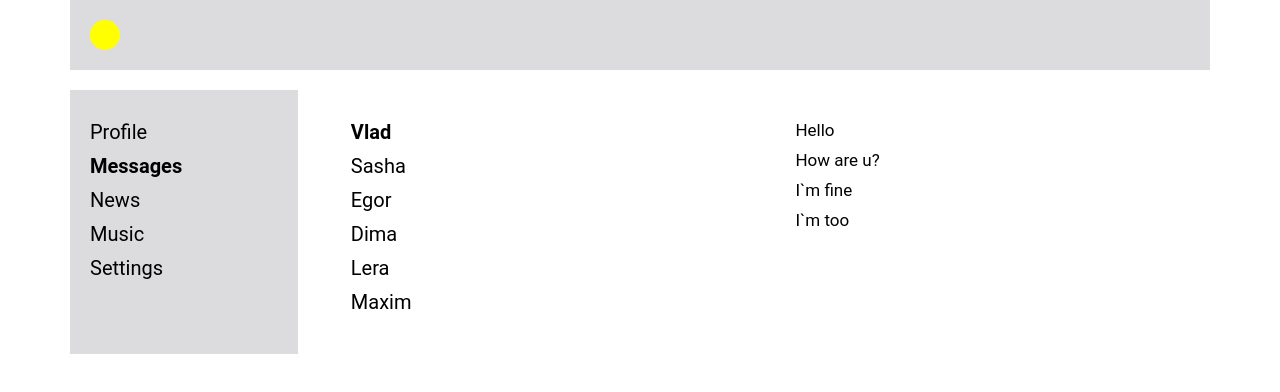
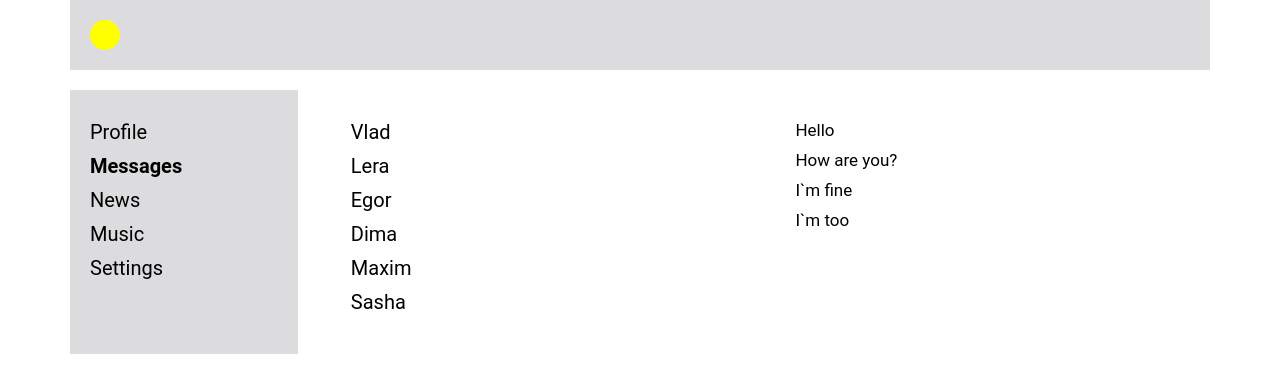
Before and after one commit to Flex17/SocialNetwork, a React (Create React App) app: page /dialogs in a window 1280 px wide. Shown: the top 392 px of the page. Built offline with nearby package versions, Linux system fonts and the light colour scheme.

Commit message:
added dialogtem and message components

```diff
--- a/src/components/main/dialogs/Dialogs.jsx
+++ b/src/components/main/dialogs/Dialogs.jsx
@@ -1,24 +1,25 @@
 import React from "react";
 
 import classes from './dialogs.module.css'
-import { NavLink } from 'react-router-dom';
+import DialogItem from "./dialogItem/DialogItem";
+import Message from "./message/Message";
 
 const Dialogs = () => {
     return (
         <div className={classes.dialogs}>
             <div className={classes.dialogs_items}>
-                <NavLink to='/dialogs/Vlad' className={classes.dialog + ' ' + classes.active}>Vlad</NavLink>
-                <NavLink to='/dialogs/Sasha' className={classes.dialog}>Sasha</NavLink>
-                <NavLink to='/dialogs/Egor' className={classes.dialog}>Egor</NavLink>
-                <NavLink to='/dialogs/Dima' className={classes.dialog}>Dima</NavLink>
-                <NavLink to='/dialogs/Lera' className={classes.dialog}>Lera</NavLink>
-                <NavLink to='/dialogs/Maxim' className={classes.dialog}>Maxim</NavLink>
+                <DialogItem name='Vlad' id='1' />
+                <DialogItem name='Lera' id='2' />
+                <DialogItem name='Egor' id='3' />
+                <DialogItem name='Dima' id='4' />
+                <DialogItem name='Maxim' id='5' />
+                <DialogItem name='Sasha' id='6' />
             </div>
             <div className={classes.messages}>
-                <div className={classes.message}>Hello</div>
-                <div className={classes.message}>How are u?</div>
-                <div className={classes.message}>I`m fine</div>
-                <div className={classes.message}>I`m too</div>
+                <Message message="Hello" />
+                <Message message="How are you?" />
+                <Message message="I`m fine" />
+                <Message message="I`m too" />
             </div>
         </div>
     )
--- /dev/null
+++ b/src/components/main/dialogs/dialogItem/DialogItem.jsx
@@ -0,0 +1,17 @@
+import React from "react";
+import { NavLink } from "react-router-dom";
+import classes from './dialogItem.module.css'
+
+const DialogItem = (props) => {
+    const path = '/dialogs/' + props.id;
+
+    return (
+        <NavLink
+            to={path}
+            className={navData => navData.isActive ? classes.active : classes.dialog}>
+            {props.name}
+        </NavLink>
+    )
+}
+
+export default DialogItem
--- /dev/null
+++ b/src/components/main/dialogs/dialogItem/dialogItem.module.css
@@ -0,0 +1,12 @@
+.dialog{
+    margin-bottom: 10px;
+    font-size: 20px;
+    color: black
+}
+
+.active{
+    font-weight: 600;
+    margin-bottom: 10px;
+    font-size: 20px;
+    color: black;
+}
--- a/src/components/main/dialogs/dialogs.module.css
+++ b/src/components/main/dialogs/dialogs.module.css
@@ -18,12 +18,6 @@
     color: black
 }
 
-.active{
-    font-weight: 600;
-    margin-bottom: 10px;
-    font-size: 20px;
-}
-
 .messages{
     padding: 30px;
     display: flex;
@@ -31,8 +25,3 @@
     justify-content: left;
     width: 50%;
 }
-
-.message{
-    margin-bottom: 10px;
-    font-size: 17px;
-}
--- /dev/null
+++ b/src/components/main/dialogs/message/Message.jsx
@@ -0,0 +1,11 @@
+import React from "react";
+
+import classes from './message.module.css'
+
+const Message = (props) => {
+    return (
+        <div className={classes.message}>{props.message}</div>
+    )
+}
+
+export default Message
--- /dev/null
+++ b/src/components/main/dialogs/message/message.module.css
@@ -0,0 +1,4 @@
+.message{
+    margin-bottom: 10px;
+    font-size: 17px;
+}
--- a/src/components/main/profile/info/Detail/Detail.jsx
+++ b/src/components/main/profile/info/Detail/Detail.jsx
@@ -5,7 +5,7 @@ import classes from './detail.module.css'
 const Detail = (props) => {
     return (
         <div className={classes.detail}>
-            <span className={`${classes.puncts} ${classes.puncts_k}`}>{props.k}: </span>
+            <span className={classes.puncts + ' ' + classes.puncts_k}>{props.k}: </span>
             <span className={classes.puncts}>{props.value}</span>
         </div>
     )
--- a/src/components/main/profile/info/info.module.css
+++ b/src/components/main/profile/info/info.module.css
@@ -10,9 +10,3 @@
     background-color: yellow;
     margin-right: 30px;
 }
-
-.name {
-    font-size: 25px;
-    color: black;
-    margin-bottom: 20px;
-}
```
